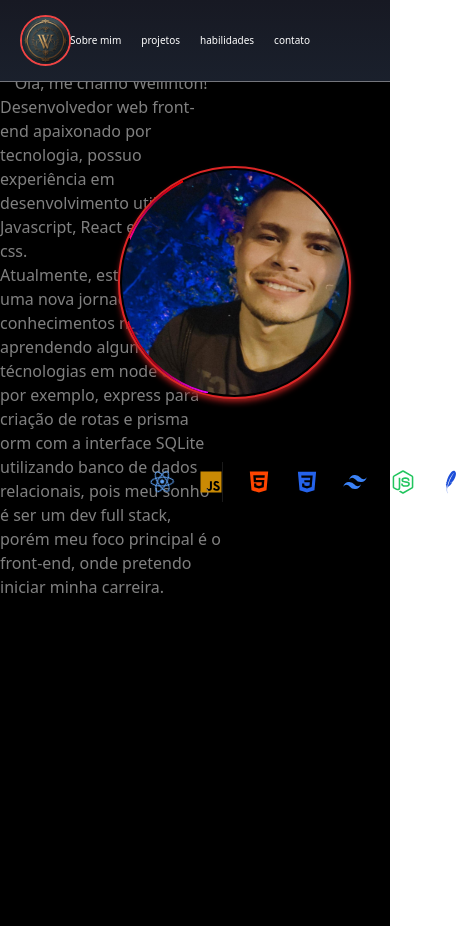
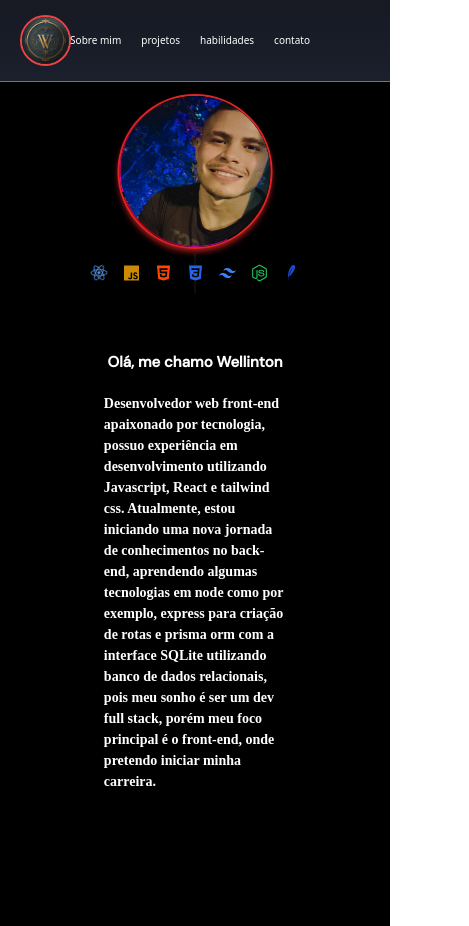
Before and after one commit to Wellinton-3110/portifolio, a React (Vite) app: page / in a window 390 px wide. Shown: the whole page, 469 px wide, since content can reach past the window. Built offline with nearby package versions, Linux system fonts and the light colour scheme.

Commit message:
add: ajuste da responsividade

```diff
--- a/index.html
+++ b/index.html
@@ -4,6 +4,12 @@
     <meta charset="UTF-8" />
     <link rel="icon" type="image/svg+xml" href="/vite.svg" />
     <meta name="viewport" content="width=device-width, initial-scale=1.0" />
+    <link rel="preconnect" href="https://fonts.googleapis.com" />
+    <link rel="preconnect" href="https://fonts.gstatic.com" crossorigin />
+    <link
+      href="https://fonts.googleapis.com/css2?family=DM+Sans:wght@400;500&display=swap"
+      rel="stylesheet"
+    />
     <title>Vite + React</title>
   </head>
   <body>
--- a/src/components/SobreMim.jsx
+++ b/src/components/SobreMim.jsx
@@ -1,3 +1,4 @@
+import { useEffect, useState } from "react";
 import "../styles/sobremim.css";
 import {
   BiLogoReact,
@@ -12,59 +13,87 @@ import { DiSqllite } from "react-icons/di";
 import myP from "../assets/perfil/myP.jpg";
 
 export function SobreMim() {
+  const [screenWidth, setScreenWidth] = useState(window.innerWidth);
+
+  useEffect(() => {
+    const write = document.getElementById("header");
+    const newElement = write.textContent.trim().split("");
+    write.innerHTML = "";
+    newElement.forEach((element, index) => {
+      setTimeout(() => {
+        write.innerHTML += element;
+      }, 91 * index);
+    });
+  }, []);
+
+  useEffect(() => {
+    const handleResize = () => {
+      setScreenWidth(window.innerWidth);
+    };
+    window.addEventListener("resize", handleResize);
+  }, [screenWidth]);
+
   return (
     <div className="BgStyle relative h-[100vh] w-full z-[-1] top-[9.7vh] flex items-center bg-black">
-      <div className="w-[57vw] h-full text-white/50 flex justify-end">
-        <article className="h-[60vh] max-w-[850px] bg-black/80 flex flex-col items-center justify-center ">
-          <h1>Olá, me chamo Wellinton!</h1>
-          <h2>
+      <div className="w-[57vw] h-full text-white flex justify-end">
+        <article className="h-[60vh] max-w-[950px] flex flex-col items-center justify-center md:h-[70vh] sm:absolute sm:top-[27vh] sm:left-[50%] sm:translate-x-[-50%]">
+          <h1
+            id="header"
+            className="font-DM font-bold text-[21px] sm:text-[15px] md:mt-5"
+          >
+            Olá, me chamo Wellinton
+          </h1>
+          <h2 className="font-mono font-bold text-[17px] p-5 sm:text-[14px] sm:h-[60vh] w-[57vw]">
             Desenvolvedor web front-end apaixonado por tecnologia, possuo
             experiência em desenvolvimento utilizando Javascript, React e
-            tailwind css.
+            tailwind css. Atualmente, estou iniciando uma nova jornada de
+            conhecimentos no back-end, aprendendo algumas tecnologias em node
+            como por exemplo, express para criação de rotas e prisma orm com a
+            interface SQLite utilizando banco de dados relacionais, pois meu
+            sonho é ser um dev full stack, porém meu foco principal é o
+            front-end, onde pretendo iniciar minha carreira.
           </h2>
-          <h3>
-            Atualmente, estou iniciando uma nova jornada de conhecimentos no
-            back-end, aprendendo algumas técnologias em node como por exemplo,
-            express para criação de rotas e prisma orm com a interface SQLite
-            utilizando banco de dados relacionais, pois meu sonho é ser um dev
-            full stack, porém meu foco principal é o front-end, onde pretendo
-            iniciar minha carreira.
-          </h3>
         </article>
       </div>
 
-      <div className="w-[43vw] h-full text-white">
-        <div className="absolute flex h-[233px] w-[233px] z-0 right-[15vw] md:right-[10vw] top-[10vh] items-center justify-center bg-black shadow-md shadow-red-800 border-[2px] border-red-600 rounded-[50%] overflow-hidden">
-          <div className="AnimateImage absolute h-[225px] w-[225px] bg-black/50 rounded-[50%]">
+      <div
+        className={`${
+          screenWidth < 480
+            ? " w-[43vw] h-full text-white"
+            : " relative w-[43vw] h-full text-white"
+        }`}
+      >
+        <div className="absolute flex h-[233px] w-[233px] z-0 right-[15vw] md:right-[10vw] top-[10vh] items-center justify-center bg-black shadow-md shadow-red-800 border-[2px] border-red-600 rounded-[50%] overflow-hidden sm:h-[155px] sm:w-[155px] sm:top-3 sm:left-[50%] sm:translate-x-[-50%] md:h-[200px] md:w-[200px] md:top-7">
+          <div className="AnimateImage absolute h-[225px] w-[225px] bg-black/50 rounded-[50%] sm:h-[150px] sm:w-[150px] md:h-[195px] md:w-[195px]">
             <img
               src={myP}
               alt=""
-              className="h-[225px] w-[225px] bg-black/30 rounded-[50%]"
+              className="h-[225px] w-[225px] bg-black/30 rounded-[50%] sm:h-[150px] sm:w-[150px] md:h-[195px] md:w-[195px]"
             />
           </div>
         </div>
 
-        <ul className="relative flex items-center justify-center gap-3 h-10 max-w-[350px] top-[45vh] left-[9vw] md:left-0 border-l-[01px] border-white/10">
+        <ul className="absolute flex items-center justify-center gap-3 h-10 max-w-[350px] top-[45vh] left-[50%] translate-x-[-50%] border-l-[01px] border-white/10 sm:gap-1 sm:top-[10.7rem] sm:right-[50%]">
           <l1>
-            <BiLogoReact className="reactRotate h-7 w-9 text-blue-400" />
+            <BiLogoReact className="reactRotate h-7 w-9 text-blue-400 sm:h-5 sm:w-7" />
           </l1>
           <l1>
-            <BiLogoJavascript className="h-7 w-9 text-yellow-600" />
+            <BiLogoJavascript className="h-7 w-9 text-yellow-600 sm:h-5 sm:w-7" />
           </l1>
           <l1>
-            <BiLogoHtml5 className="h-7 w-9 text-[#FF4500]" />
+            <BiLogoHtml5 className="h-7 w-9 text-[#FF4500] sm:h-5 sm:w-7" />
           </l1>
           <l1>
-            <BiLogoCss3 className="h-7 w-9 text-blue-600" />
+            <BiLogoCss3 className="h-7 w-9 text-blue-600 sm:h-5 sm:w-7" />
           </l1>
           <l1>
-            <BiLogoTailwindCss className="h-7 w-9 text-blue-500" />
+            <BiLogoTailwindCss className="h-7 w-9 text-blue-500 sm:h-5 sm:w-7" />
           </l1>
           <l1>
-            <BiLogoNodejs className="h-7 w-9 text-green-500" />
+            <BiLogoNodejs className="h-7 w-9 text-green-500 sm:h-5 sm:w-7" />
           </l1>
           <l1>
-            <DiSqllite className="h-7 w-9 text-blue-700" />
+            <DiSqllite className="h-7 w-9 text-blue-700 sm:h-5 sm:w-7" />
           </l1>
         </ul>
       </div>
--- a/src/styles/sobremim.css
+++ b/src/styles/sobremim.css
@@ -1,3 +1,5 @@
+/* font-family: 'DM Sans', sans-serif;  */
+
 .BgStyle {
   background: linear-gradient(to top, black, black, black, black);
 }
--- a/tailwind.config.js
+++ b/tailwind.config.js
@@ -2,6 +2,11 @@
 export default {
   content: ["./index.html", "./src/**/*.{js,ts,jsx,tsx}"],
   theme: {
+    fontFamily: {
+      sans: ["ui-sans-serif", "system-ui"],
+      DM: ["DM Sans", "sans-serif"],
+      mono: ["ui-monospace", "SFMono-Regular"],
+    },
     screens: {
       "2xl": { max: "1735px" },
       // => @media (max-width: 1535px) { ... }
```
Also changed, not shown: src/assets/perfil/eu2.jpeg (deleted), src/assets/perfil/euu.jpg (deleted).
